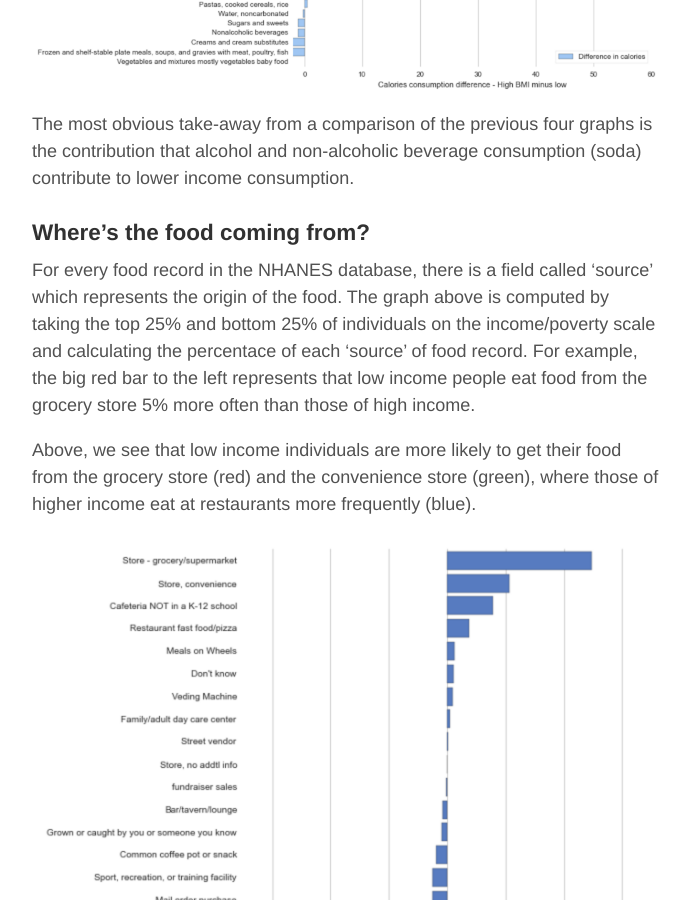
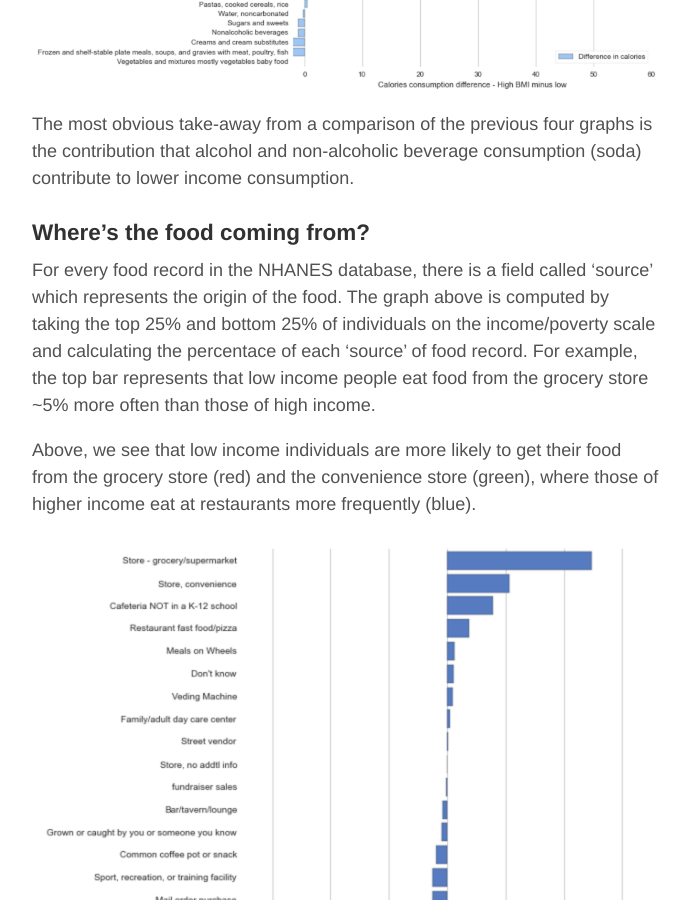
Before and after one commit to stanleychris2/home, a Jekyll site: the page built from _posts/2016-04-08-income-obesity.markdown, in a window 1280 px wide and 900 px high, scrolled down 7957 px. Shown: the whole window, without its empty margins (293-983 px from the left). Built offline with Jekyll 4.4.1, drawn with Linux system fonts in a browser that asks for light colours.

```diff
--- a/_posts/2016-04-08-income-obesity.markdown
+++ b/_posts/2016-04-08-income-obesity.markdown
@@ -97,7 +97,7 @@ The most obvious take-away from a comparison of the previous four graphs is the
 
 ### Where's the food coming from?
 
-For every food record in the NHANES database, there is a field called 'source' which represents the origin of the food. The graph above is computed by taking the top 25% and bottom 25% of individuals on the income/poverty scale and calculating the percentace of each 'source' of food record. For example, the big red bar to the left represents that low income people eat food from the grocery store 5% more often than those of high income.
+For every food record in the NHANES database, there is a field called 'source' which represents the origin of the food. The graph above is computed by taking the top 25% and bottom 25% of individuals on the income/poverty scale and calculating the percentace of each 'source' of food record. For example, the top bar represents that low income people eat food from the grocery store ~5% more often than those of high income.
 
 Above, we see that low income individuals are more likely to get their food from the grocery store (red) and the convenience store (green), where those of higher income eat at restaurants more frequently (blue).
 
```
